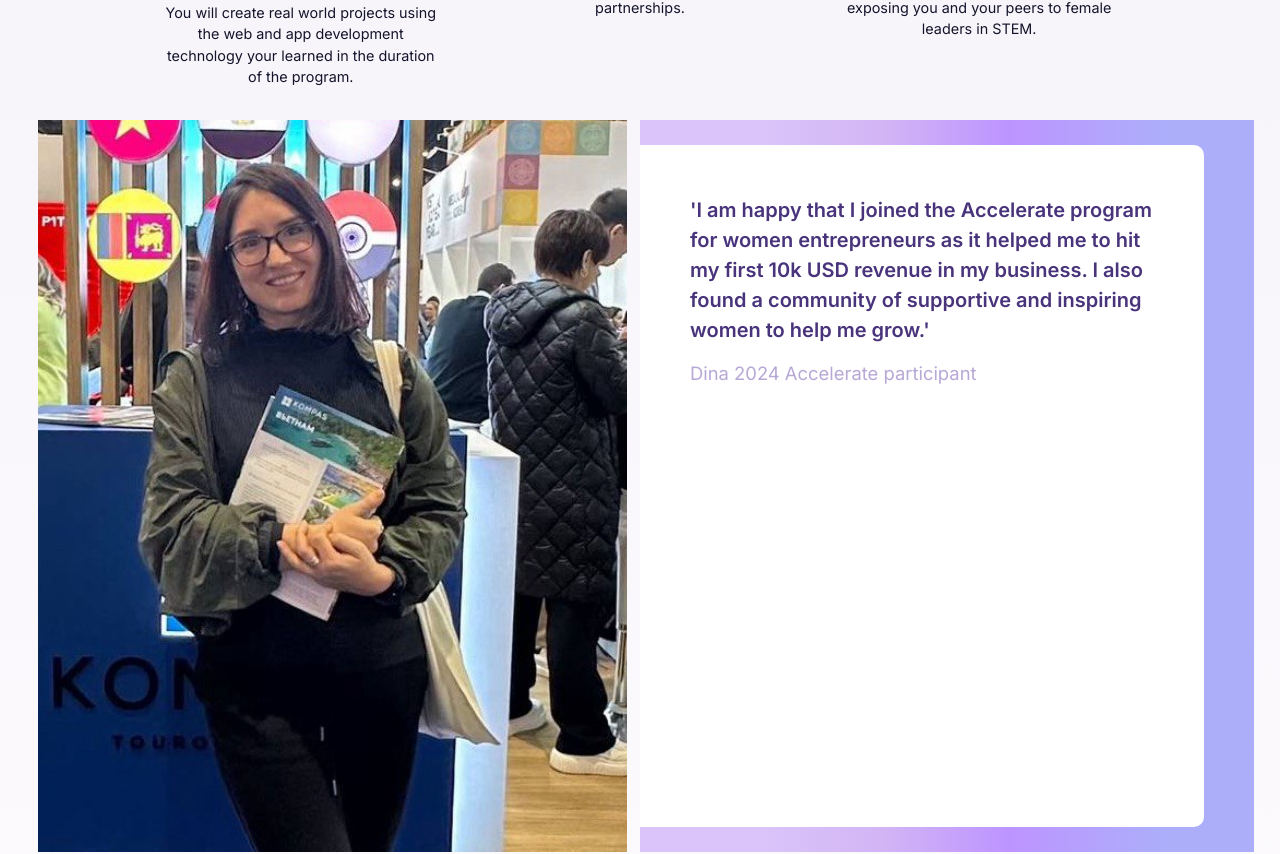
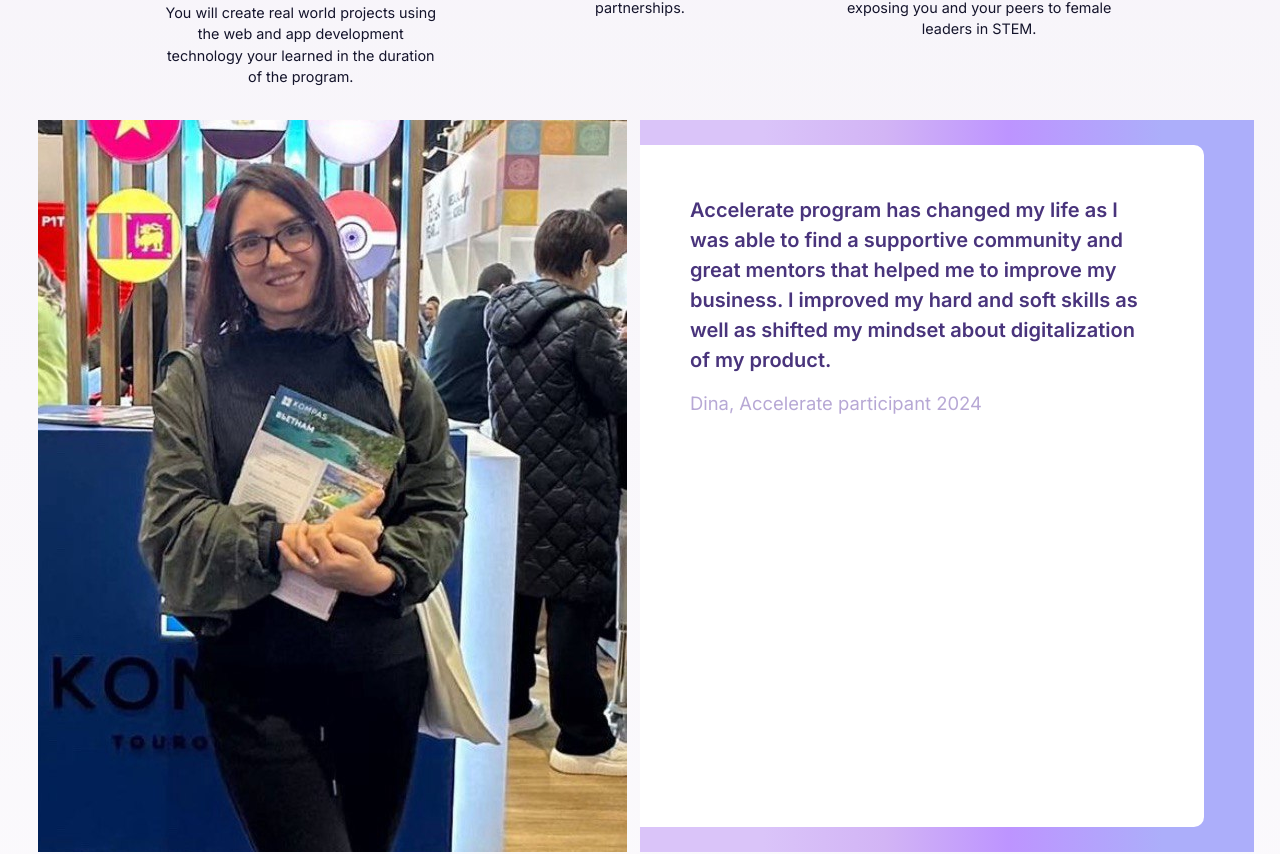
Before and after one commit to MileyNg/GirlsPowerFund, a React (Create React App) app in the folder app/: page /programs/entrepreneurship in a window 1280 px wide. Shown: the part 1252-2106 px from the top of the page. Built offline with nearby package versions, Linux system fonts and the light colour scheme.

Commit message:
add text

```diff
--- a/app/src/components/languages.js
+++ b/app/src/components/languages.js
@@ -151,6 +151,9 @@ const resources = {
         "You will gain access to investments to scale your business and find new partnerships.",
       entrepreneurship2:
         "women participants learned business acumen and raised money for their ventures",
+      entrepreneurship3:
+        "Accelerate program has changed my life as I was able to find a supportive community and great mentors that helped me to improve my business. I improved my hard and soft skills as well as shifted my mindset about digitalization of my product.",
+      entrepreneurship3author: "Dina, Accelerate participant 2024",
       ourimpact1:
         "Introducing Girls Power Fund - the ultimate tool for empowering young girls in STEM! With Girls Power Fund, we're breaking barriers and shattering stereotypes by providing girls with the resources they need to excel in the world of science, technology, engineering, and math.",
       ourimpact2: "95% of participants satisfied with educational experience",
@@ -318,6 +321,9 @@ const resources = {
         "Sie erhalten Zugang zu Investitionen, um Ihr Geschäft auszubauen und neue Partnerschaften zu finden.",
       entrepreneurship2:
         "weibliche Teilnehmerinnen lernten Geschäftskompetenz und sammelten Geld für ihre Unternehmungen.",
+      entrepreneurship3:
+        "Das Accelerate-Programm hat mein Leben verändert, da ich eine unterstützende Gemeinschaft und großartige Mentoren gefunden habe, die mir geholfen haben, mein Geschäft zu verbessern. Ich habe sowohl meine fachlichen als auch meine sozialen Kompetenzen verbessert und meine Einstellung zur Digitalisierung meines Produkts verändert.",
+      entrepreneurship3author: "Dina, Accelerate-Teilnehmerin 2024",
       ourimpact1:
         "Der Girls Power Fund ist das ultimative Werkzeug zur Ermächtigung junger Mädchen im Bereich MINT! Mit dem Girls Power Fund brechen wir Barrieren und zerschlagen Stereotype, indem wir Mädchen die Ressourcen bieten, die sie benötigen, um in den Bereichen Wissenschaft, Technologie, Ingenieurwesen und Mathematik erfolgreich zu sein.",
       ourimpact2:
@@ -457,7 +463,7 @@ const resources = {
       getinvolved4:
         "Окажите влияние, спонсируя наши программы или сделав пожертвование сегодня. Ваша поддержка напрямую помогает девочкам и способствует созданию светлого будущего.",
       getinvolved5: "Собрано средств за год",
-      getinvolved6: "Доверяют более 10 компаний и НПО по всему миру",
+      getinvolved6: "Нам доверяют более 10 компаний и НПО по всему миру",
       undpboost: "UNDP BOOST",
       newsandmediamentions1:
         "Фонд Girls Power фокусируется на том, чтобы вдохновлять девочек и молодых женщин развивать и обогащать свои знания, используя как традиционные, так и нетрадиционные подходы в образовании. Команда проводит тренинги по твердым и мягким навыкам для девочек из малообеспеченных сообществ, такие как курсы STEM, а также тренинги по личностному развитию и финансовой грамотности.",
@@ -484,6 +490,9 @@ const resources = {
         "Вы получите доступ к инвестициям для масштабирования вашего бизнеса и нахождения новых партнерств.",
       entrepreneurship2:
         "женщин-участниц освоили бизнес-навыки и собрали деньги на свои проекты.",
+      entrepreneurship3:
+        "Программа Accelerate изменила мою жизнь, так как я смогла найти поддерживающее сообщество и отличных наставников, которые помогли мне улучшить мой бизнес. Я развила как профессиональные, так и личностные навыки, а также изменила своё отношение к цифровизации моего продукта.",
+      entrepreneurship3author: "Дина, участница Accelerate 2024",
       ourimpact1:
         "Представляем фонд Girls Power — главный инструмент для расширения возможностей молодых девушек в STEM! С фондом Girls Power мы ломаем барьеры и стереотипы, предоставляя девочкам ресурсы, необходимые для успеха в мире науки, технологий, инженерии и математики.",
       ourimpact2: "95% участников довольны образовательным опытом.",
--- a/app/src/pages/programs/Entrepreneurship.js
+++ b/app/src/pages/programs/Entrepreneurship.js
@@ -47,8 +47,8 @@ function Entrepreneurship() {
   };
   const quote = {
     background: "background-gradient-4",
-    text: t("programs1"),
-    author: t("programs1author"),
+    text: t("entrepreneurship3"),
+    author: t("entrepreneurship3author"),
     image: Girl3,
     alt: "Girl",
   };
```
